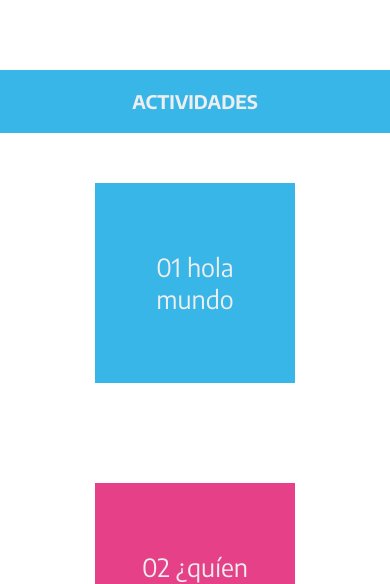
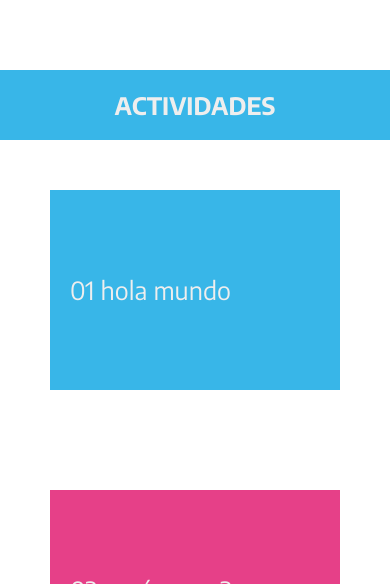
Before and after one commit to conectarLab-mendoza/weblab, a plain HTML site: page index.html in a window 390 px wide. Shown: the part 260-844 px from the top of the page. Drawn offline with Linux system fonts and the light colour scheme.

Commit message:
fix responsive

```diff
--- a/style.css
+++ b/style.css
@@ -130,3 +130,15 @@ footer h3 a:hover{
     transform: scale(1.1);
     box-shadow: 0px 0px 20px var(--color-secondary);
 }
+
+
+@media (max-width: 600px) {
+    .clases a{
+        width: 30%;
+        min-width: 100%;
+        max-width: unset;
+    }
+    .title{
+        font-size: 1.5rem;
+    }
+}
```
